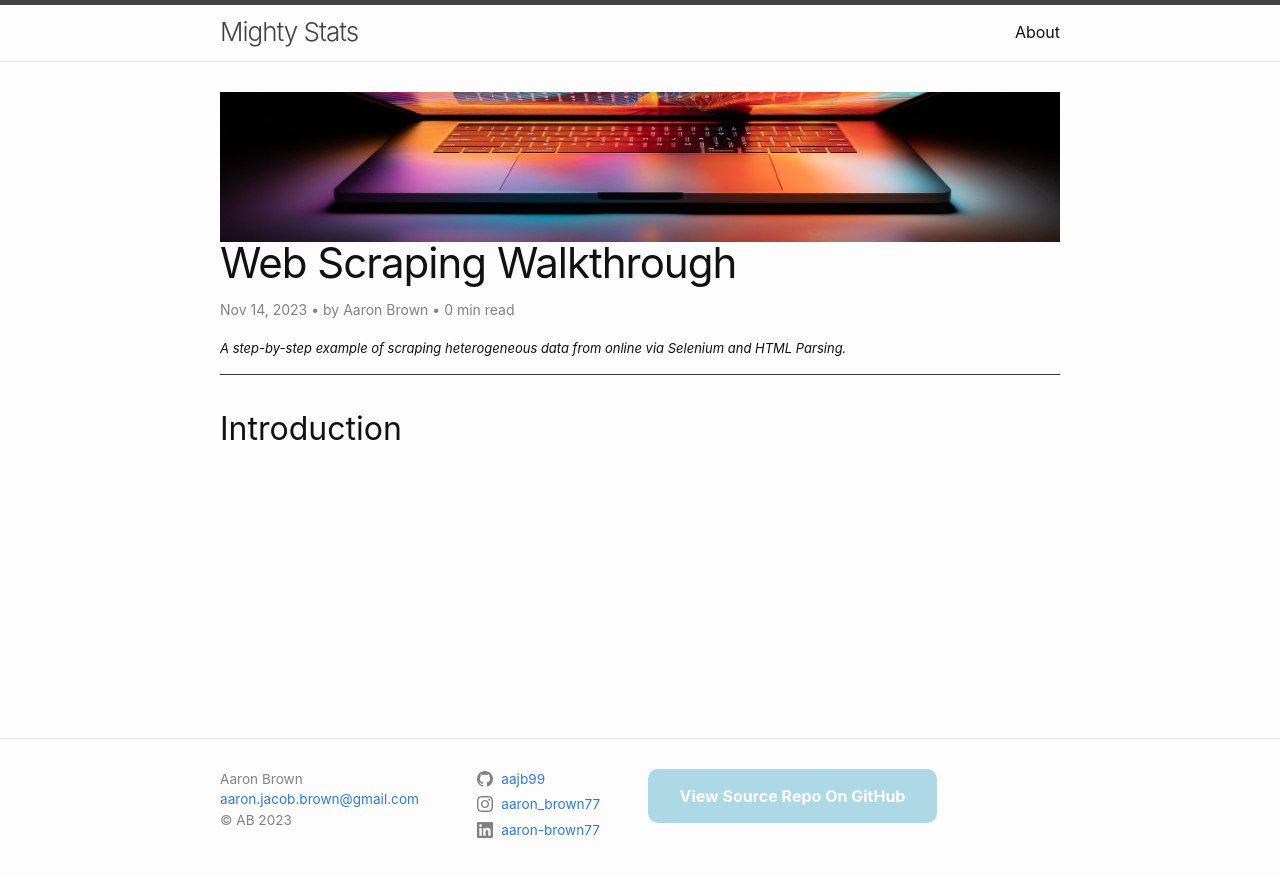
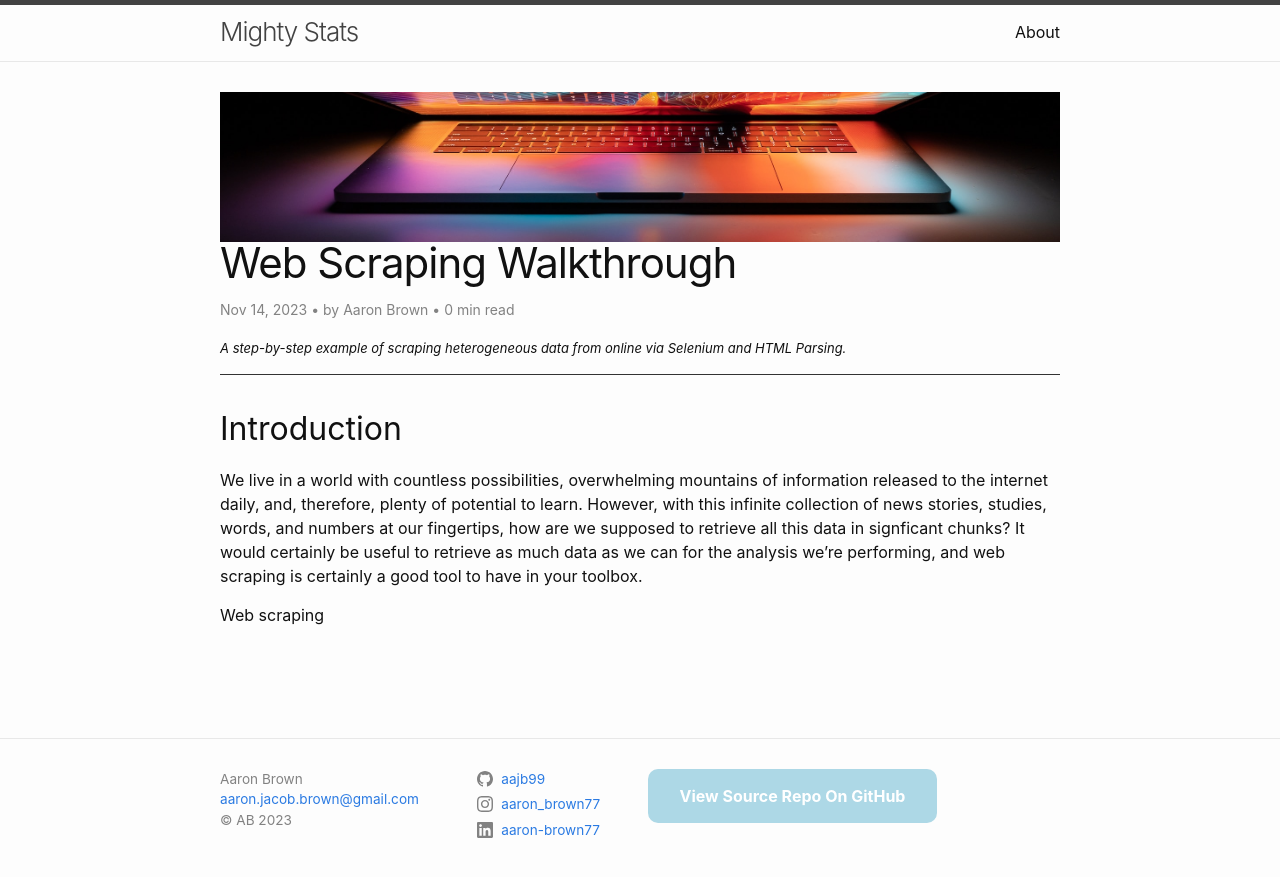
Before and after one commit to aajb99/aajb99.github.io, a Jekyll site: the page built from _posts/2023-11-14-p1-data.md, in a window 1280 px wide. Shown: the top 877 px of the page. Built offline with Jekyll 4.4.1, drawn with Linux system fonts in a browser that asks for light colours; comment, search, counter and statistics services are not loaded.

Commit message:
Web scraping intro

```diff
--- a/_posts/2023-11-14-p1-data.md
+++ b/_posts/2023-11-14-p1-data.md
@@ -7,3 +7,7 @@ image: "/assets/images/webscrape1114.jpg"
 ---
 
 ## Introduction
+
+We live in a world with countless possibilities, overwhelming mountains of information released to the internet daily, and, therefore, plenty of potential to learn. However, with this infinite collection of news stories, studies, words, and numbers at our fingertips, how are we supposed to retrieve all this data in signficant chunks? It would certainly be useful to retrieve as much data as we can for the analysis we're performing, and web scraping is certainly a good tool to have in your toolbox.
+
+Web scraping
```
